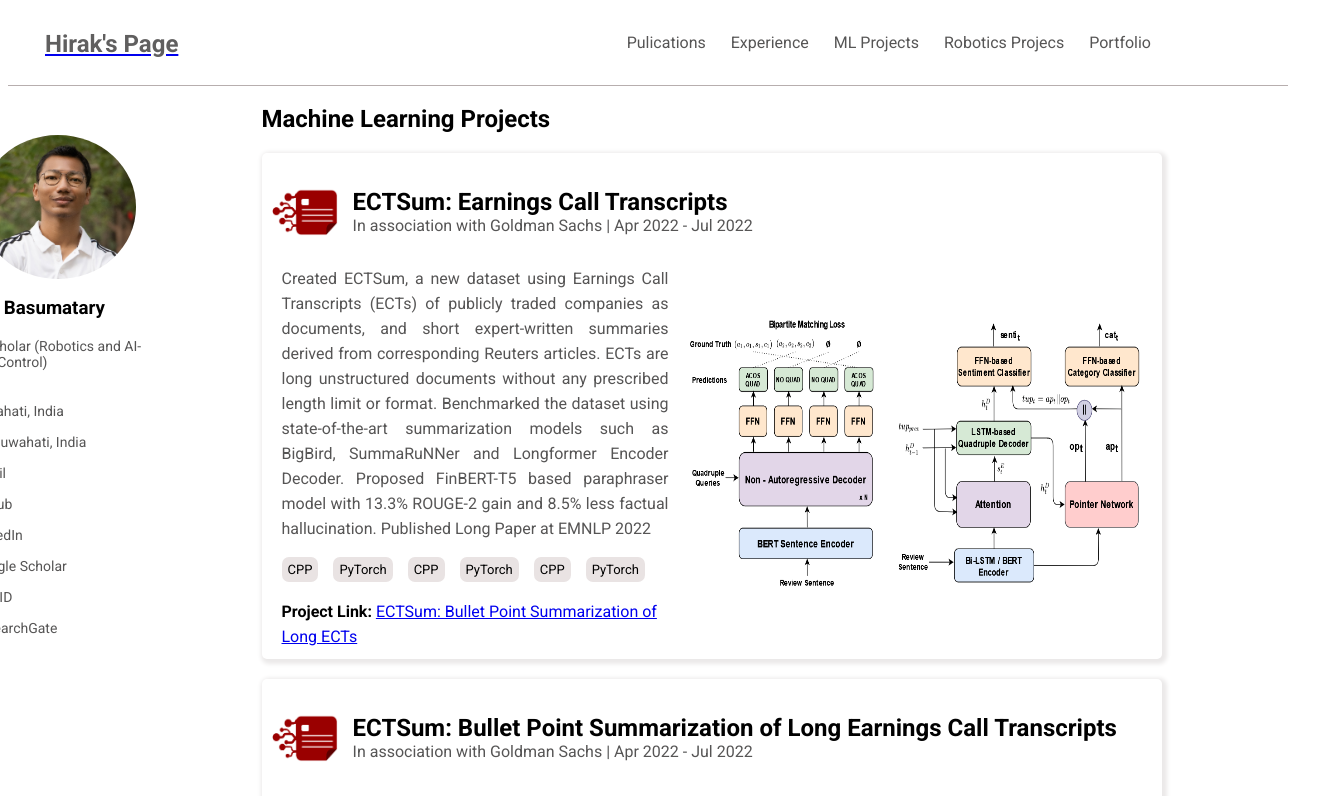
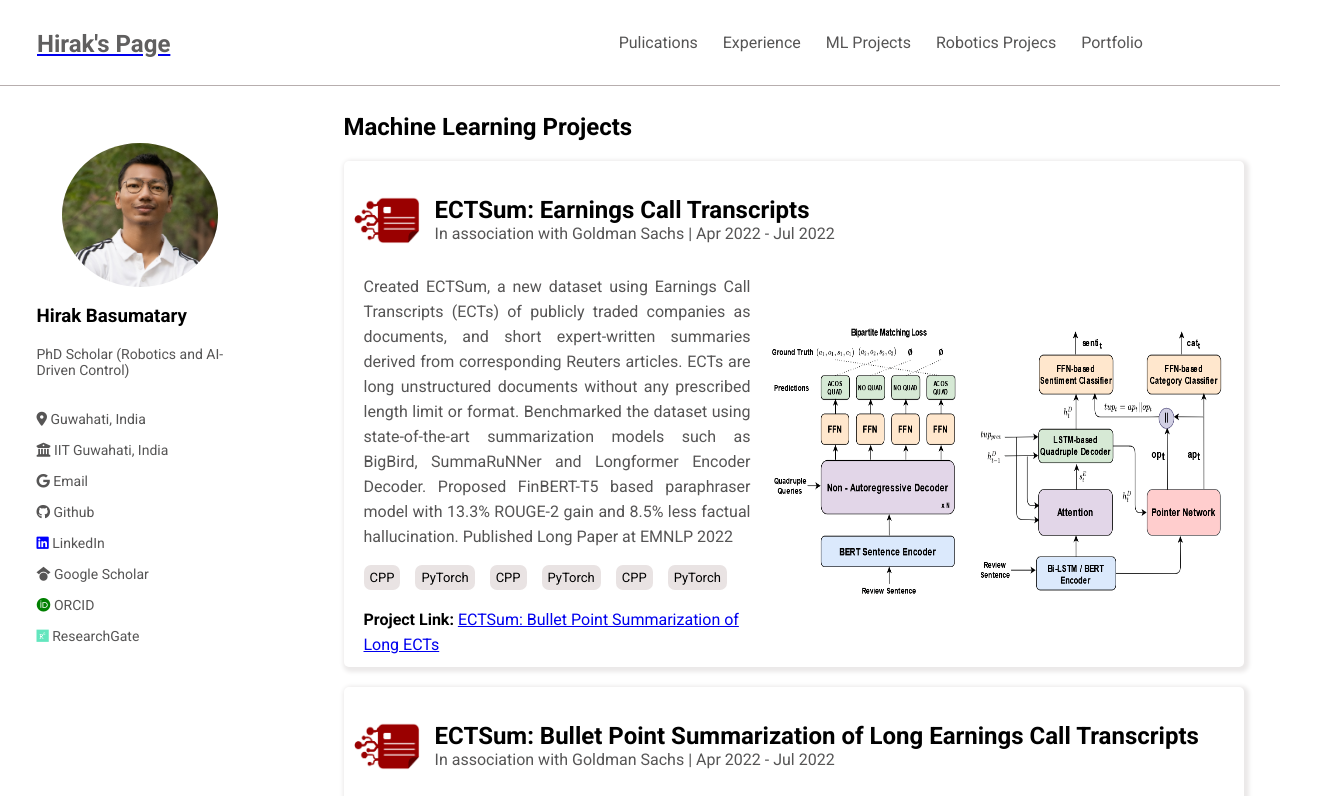
Before and after one commit to donbasu15/donbasu15.github.io, a React (Vite) app: page /portfolio/projects in a window 1280 px wide. Shown: the top 796 px of the page, 1332 px wide, since content can reach past the window. Built offline with nearby package versions, Linux system fonts and the light colour scheme.

Commit message:
done till now

```diff
--- a/src/App.css
+++ b/src/App.css
@@ -10,9 +10,9 @@
     overflow-x: hidden;
 }
 
-.page-body{
+/* .page-body{
     flex-grow: 1;
-}
+} */
 
 #page-header{
     width: 100%;
@@ -169,7 +169,7 @@ p{
         width: 830px;
     }
 }
-@media screen and (max-width: 930px){
+@media screen and (max-width: 930px) {
     .header{
         width: 100%;
     }
--- a/src/Components/Project.jsx
+++ b/src/Components/Project.jsx
@@ -1,4 +1,4 @@
-import '../assets/CSS/Project.css'
+
 import Icon from "../assets/Images/acos.png"
 import ProImg from "../assets/Images/acos_img1.png"
 function Projects(){
--- a/src/Pages/Home.jsx
+++ b/src/Pages/Home.jsx
@@ -17,7 +17,6 @@ function Home(){
            </div>
            <div id="page-footer">
                <Footer></Footer>
-
            </div>
 
         </div>
--- a/src/Pages/NotFound.jsx
+++ b/src/Pages/NotFound.jsx
@@ -1,6 +1,6 @@
 function NotFound(){
     return(
-        <>
+        <div className='page-wrapper'>
            <div id="page-header">
                 <Header></Header>
            </div>
@@ -13,7 +13,7 @@ function NotFound(){
            <div id="page-footer">
                <Footer></Footer>
            </div>
-        </>
+        </div>
     )
 }
 
--- a/src/Pages/ProjectPage.jsx
+++ b/src/Pages/ProjectPage.jsx
@@ -4,7 +4,7 @@ import Sidebar from "../Components/Sidebar";
 import Footer from "../Components/Footer";
 function ProjectPage(){
     return(
-      <>
+      <div className='page-wrapper'>
            <div id="page-header">
                 <Header></Header>
            </div>
@@ -17,7 +17,7 @@ function ProjectPage(){
            <div id="page-footer">
                <Footer></Footer>
            </div>
-       </>
+           </div>
     )
 }
 export default ProjectPage;
--- a/src/main.jsx
+++ b/src/main.jsx
@@ -1,6 +1,8 @@
 import { StrictMode } from 'react'
 import { createRoot } from 'react-dom/client'
 import App from './App.jsx'
+
+import './assets/CSS/Project.css'
 import './index.css'
 import './App.css'
 import './assets/CSS/Home.css'
```
Lines whose indentation alone changed are shown as unchanged.
